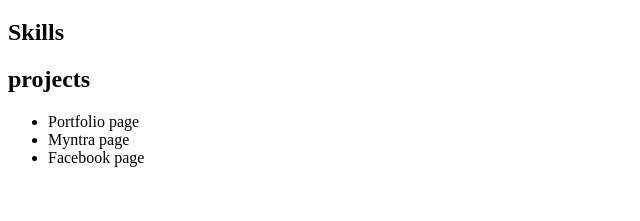
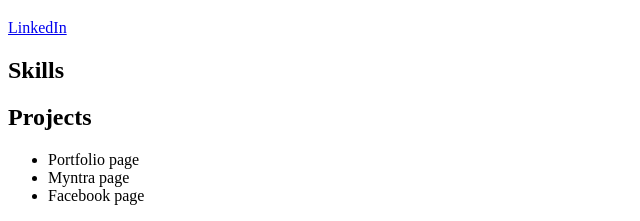
Before and after one commit to acciojob/portfolio-page-KnightRiderSharad, a website: page main.html in a window 1280 px wide. Shown: the part 673-894 px from the top of the page, without its empty margins (0-640 px from the left). Before the commit the page ends 856 px from the top, so only its background shows below. Drawn offline with Linux system fonts and the light colour scheme.

Commit message:
completed the code

```diff
--- a/main.html
+++ b/main.html
@@ -9,11 +9,14 @@
 <body>
 	<img src="https://media.licdn.com/media/AAYQAQSOAAgAAQAAAAAAAB-zrMZEDXI2T62PSuT6kpB6qg.png" alt="KS" width="500" height="600">
 	<h1>Kumar Sharad</h1>
-	<a href="https://www.linkedin.com/in/kumar-sharad-49a276129/"></a>
+	<a href="https://www.linkedin.com/in/kumar-sharad-49a276129/">
+		<label for="linkedin">LinkedIn</label>
+	</a>
 	<section>
-		<h1>Skills</h1>
+		<h1 id="skills">Skills</h1>
 
-		<h1>projects</h1>
+
+		<h1 id="projects">Projects</h1>
 		<ul>
 			<li>Portfolio page</li>
 			<li>Myntra page</li>
```
